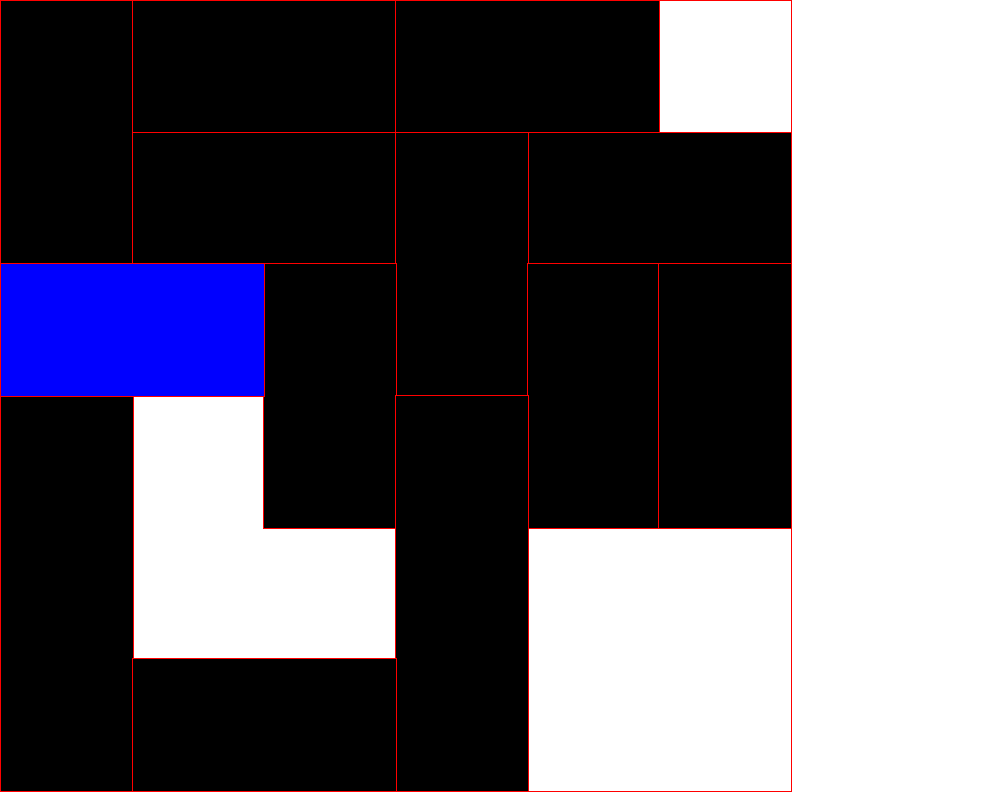
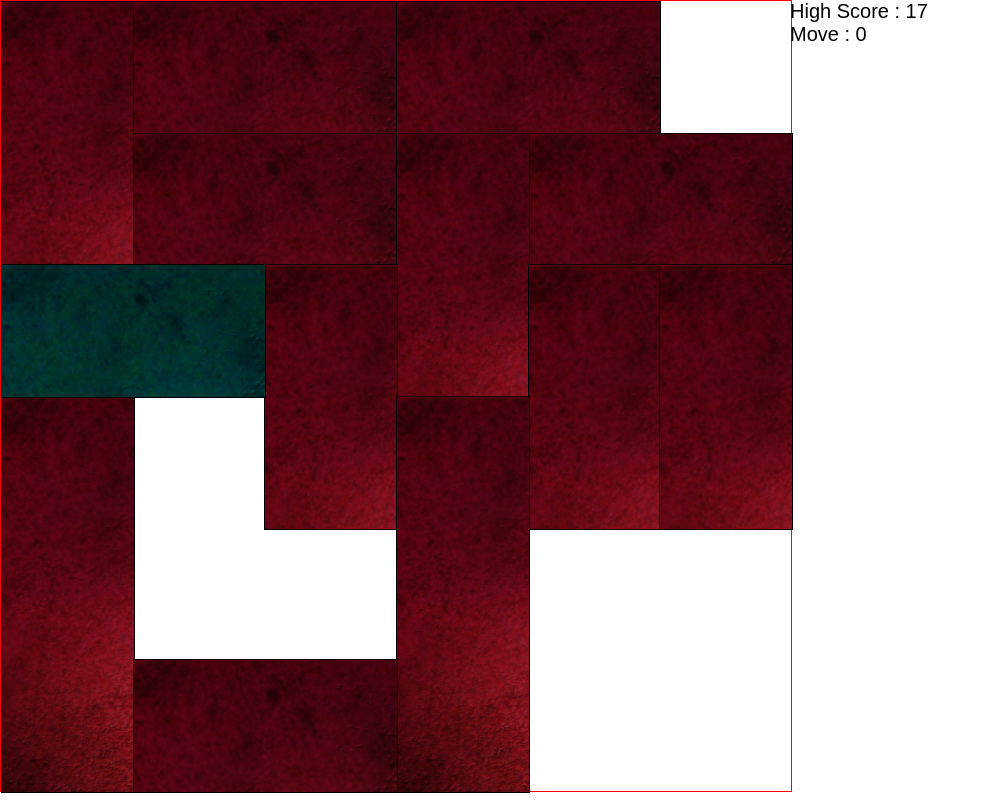
Before and after one commit to bazzooka/Game-Block-2D, a plain HTML site: page index.html in a window 1280 px wide. Shown: the whole page, without its empty margins (0-990 px from the left). Drawn offline with Linux system fonts and the light colour scheme.

Commit message:
Second commit

```diff
--- a/index.html
+++ b/index.html
@@ -4,6 +4,7 @@
     <script type="text/javascript" src="js/jqueryui.js"></script>
     <script type="text/javascript" src="js/lib/hammer.js"></script>
     <script type="text/javascript" src="js/lib/jquery.hammer.js"></script>
+    <script type="text/javascript" src="json/levels.js"></script>
     <script type="text/javascript" src="js/myGame.js"></script>
     <title>Block</title>
 
@@ -15,27 +16,34 @@
 			font-family: Arial;
 			font-size: 20px
 		}
-		#game {
+		#game{
 			width: 100%;
-			height: 100%;
+			height:100%;
+		}
+		#informations{
+			position: absolute;
 		}
 		#plateau{
 			width : 200px;
 			height: 200px;
 			background: #fff;
 			border : solid 1px red;
+			position : absolute;
+			/*left: 10%;
+			top: 20%;*/
 		}
 		.bloc{
 			position: absolute;
-			background-color: #000;
-			border: solid 1px red;
+			border: solid 1px #000;
+			background: url('img/texture_block.png');
+			border-radius: 5;
 			-moz-user-select: none;
 		    -khtml-user-select: none;
 		    -webkit-user-select: none;
 		    user-select: none;
 		}
 		.bloc.winner{
-			background-color: blue;
+			background: url('img/texture_block_active.png');
 		}
     </style>
 
@@ -44,6 +52,10 @@
 <body>
 	<div id="game">
 		<div id="plateau"></div>
+		<div id="informations">
+			<div class="info"><span>High Score : </span><span id="bestscore">0</span></div>
+			<div class="info"><span>Move : </span><span id="move_count">0</span></div>
+		</div>
 	</div>
 </body>
 </html>
--- a/js/myGame.js
+++ b/js/myGame.js
@@ -1,110 +1,13 @@
-var jsonFile = {
-    "game" : {
-        "level" : 1,
-        "pass" : "niveau1",
-        "blocks" : [{
-            "sens" : 0,
-            "size" : 2,
-            "position" : {
-                "x" : 0,
-                "y" : 0
-            }
-        }, {
-            "sens" : 1,
-            "size" : 2,
-            "position" : {
-                "x" : 1,
-                "y" : 0
-            }
-        }, {
-            "sens" : 1,
-            "size" : 2,
-            "position" : {
-                "x" : 1,
-                "y" : 1
-            }
-        }, {
-            "sens" : 1,
-            "size" : 2,
-            "position" : {
-                "x" : 3,
-                "y" : 0
-            }
-        }, {
-            "sens" : 1,
-            "size" : 2,
-            "position" : {
-                "x" : 4,
-                "y" : 1
-            }
-        }, {
-            "sens" : 0,
-            "size" : 2,
-            "position" : {
-                "x" : 3,
-                "y" : 1
-            }
-        }, {
-            "sens" : 0,
-            "size" : 2,
-            "position" : {
-                "x" : 2,
-                "y" : 2
-            }
-        }, {
-            "sens" : 0,
-            "size" : 2,
-            "position" : {
-                "x" : 4,
-                "y" : 2
-            }
-        }, {
-            "sens" : 0,
-            "size" : 2,
-            "position" : {
-                "x" : 5,
-                "y" : 2
-            }
-        }, {
-            "sens" : 0,
-            "size" : 3,
-            "position" : {
-                "x" : 0,
-                "y" : 3
-            }
-        }, {
-            "sens" : 0,
-            "size" : 3,
-            "position" : {
-                "x" : 3,
-                "y" : 3
-            }
-        }, {
-            "sens" : 1,
-            "size" : 2,
-            "position" : {
-                "x" : 1,
-                "y" : 5
-            }
-        }, {
-            "sens" : 1,
-            "size" : 2,
-            "winner" : true,
-            "position" : {
-                "x" : 0,
-                "y" : 2
-            }
-        }]
-    }
-};
-
-
 var APP = {
+	level : 0,
+	bounceDelay : 350,
 	sizeW : 100,
 	sizeH : 100,
 	uniteW : 0,
 	uniteH : 0,
 	subdivision : 6,
+	offsetX : 0,
+	offsetY : 0,
 	unikId : 0,
 	grille : {},
 	busyGride : [],
@@ -129,44 +32,62 @@ var APP = {
 		APP.uniteW = APP.sizeW / APP.subdivision;
 		APP.uniteH = APP.sizeH / APP.subdivision;
 
+		APP.offsetX = $(APP.plateau).offset().left;
+		APP.offsetY = $(APP.plateau).offset().top;
+
+		for(var i in APP.grille){
+			delete(APP.grille[i]);
+		}
+
+		return true;
 	},
 
-	getLevel : function(){
+	getLevel : function(level){
 		APP.JSONGameBlocks = null;
+		APP.level = level;
 		/* Warning : test sans serveur impossible avec getJSON
 		$.getJSON("json/level1.json?callback=?", function(data){
 			APP.JSONGameBlocks = data;
 			APP.drawGame();
+			$('#bestscore').html(APP.JSONGameBlocks.game.best);
 		});
 		*/
 		APP.JSONGameBlocks = jsonFile;
-		APP.drawGame();
+		$('#bestscore').html(APP.JSONGameBlocks.game[level].best);
+		APP.drawGame(level);
 
+		return true;
 	},
 
-	drawGame : function(){
+	drawGame : function(level){
 		var self = this;
 		console.log("Draw Game");
 
 		// Delete all blocks
 		$('.bloc').remove();
 
-		for(i in APP.JSONGameBlocks.game.blocks){
-			var id = self.drawBloc(APP.JSONGameBlocks.game.blocks[i]);
-			APP.JSONGameBlocks.game.blocks[i].elem = $('.monBloc'+id);
-			APP.grille[id] = APP.JSONGameBlocks.game.blocks[i];
+		for(i in APP.JSONGameBlocks.game[level].blocks){
+			var id = self.drawBloc(APP.JSONGameBlocks.game[level].blocks[i]);
+			APP.JSONGameBlocks.game[level].blocks[i].elem = $('.monBloc'+id);
+			APP.grille[id] = APP.JSONGameBlocks.game[level].blocks[i];
 		}
 		APP.fillBusyGride();
+
+		// On positionne le tableau des résultats
+		$('#informations').css({'top': APP.offsetY, 'left' : $('#plateau').offset().left + $('#plateau').width()});
+
+
+		return true;
 	},
 
 	drawBloc : function(bloc){
 		var className = 'monBloc' + APP.unikId;
 		var winner = bloc.winner ? ' winner' : '';
 		var monBloc = '<div class="bloc ' + className + winner + '" data-id="' + APP.unikId + '"/>';
-		var left = bloc.position.x * APP.uniteW;
-		var top = bloc.position.y * APP.uniteH;
-		var width = bloc.sens ? bloc.size * APP.uniteW : APP.uniteW;
-		var height = !bloc.sens ? bloc.size * APP.uniteH : APP.uniteH;
+		var left = bloc.position.x * APP.uniteW ;//+ APP.offsetX;
+		var top = bloc.position.y * APP.uniteH ;//+ APP.offsetY;
+		var width = bloc.sens ? bloc.size * APP.uniteW: APP.uniteW;
+		var height = !bloc.sens ? bloc.size * APP.uniteH: APP.uniteH;
 		$(APP.plateau).append(monBloc);
 		$('.' + className).css({left:left, top:top, width:width, height:height});
 		return APP.unikId++;
@@ -189,9 +110,9 @@ var APP = {
 			}
 		});
 
-		$('#game').hammer({
+		APP.is_touch_device && $('#game').hammer({
             prevent_default: false
-       }).on({
+	   }).on({
 			'dragstart' : function(evt){
 				evt.preventDefault();
 				APP.mouseDown(evt);
@@ -212,6 +133,8 @@ var APP = {
 				APP.resizePage(evt);
 			}
 		})
+
+		return true;
 	},
 
 	mouseDown : function(evt){
@@ -244,7 +167,7 @@ var APP = {
 			var self = this;
 			APP.move(APP.currentMove.drag_elem, evt.pageX, evt.pageY);
 		}
-		return false;
+		return true;
 	},
 
 	move : function(elem, posX, posY){
@@ -256,7 +179,7 @@ var APP = {
 		var bloc = APP.grille[id];
 
 		if(bloc.sens){							// Move object horizontaly
-			var nextPos = ($(elem).offset().left << 0) - deltaX;
+			var nextPos = ($(elem).offset().left << 0) - deltaX - APP.offsetX;
 
 			if(nextPos > APP.currentMove.maxRealX){
 				nextPos = APP.currentMove.maxRealX;
@@ -265,7 +188,7 @@ var APP = {
 			}
 			$(elem).css('left', nextPos);
 		} else {								// Move object vertically
-			var nextPos = ($(elem).offset().top << 0) - deltaY;
+			var nextPos = ($(elem).offset().top << 0) - deltaY - APP.offsetY;
 
 			if(nextPos > APP.currentMove.maxRealY){
 				nextPos = APP.currentMove.maxRealY;
@@ -275,9 +198,10 @@ var APP = {
 			$(elem).css('top', nextPos);
 		}
 
-		// TODO A SUPPRMER ?
 		APP.oldPosition.x = posX
 		APP.oldPosition.y = posY;
+
+		return true;
 	},
 
 	getBlocByElem : function(elem){
@@ -320,7 +244,7 @@ var APP = {
 		// Limite à gauche
 		newBound = false;
 		if(block.position.x > 0 && APP.busyGride[block.position.x - 1][block.position.y] != 1){
-			for(var i=block.position.x - 1; i > 0; i-- ){
+			for(var i=block.position.x - 1; i >= 0; i-- ){
 				if(APP.busyGride[i][block.position.y] == 1){
 					minX = i + 1;
 					newBound = true;
@@ -356,7 +280,7 @@ var APP = {
 		// Limite en haut
 		newBound = false;
 		if(block.position.y > 0 && APP.busyGride[block.position.x][block.position.y - 1] != 1){
-			for(var i=block.position.y - 1 ; i > 0; i-- ){
+			for(var i=block.position.y - 1 ; i >= 0; i-- ){
 				if(APP.busyGride[block.position.x][i] == 1){
 					minY = i + 1;
 					newBound = true;
@@ -399,7 +323,7 @@ var APP = {
 
 	moveToNearXPosition : function(elem){
 		// Move to the near fixed position
-		var curr_pos = $(elem).offset().left;
+		var curr_pos = $(elem).offset().left - APP.offsetX;
 		var minDiff = APP.sizeW;
 		var minCur = 0;
 		var id = $(elem).attr('data-id');
@@ -426,12 +350,13 @@ var APP = {
 
 		$(elem).stop().animate({
 			left: minCur
-		}, 100, "linear");
+		}, APP.bounceDelay, "easeOutElastic");
+		return true;
 	},
 
 	moveToNearYPosition : function(elem){
 		// Move to the near fixed position
-		var curr_pos = $(elem).offset().top;
+		var curr_pos = $(elem).offset().top - APP.offsetY;
 		var minDiff = APP.sizeW;
 		var minCur = 0;
 		var id = $(elem).attr('data-id');
@@ -452,11 +377,13 @@ var APP = {
 
 		$(elem).stop().animate({
 			top: minCur
-		}, 100, "linear");
+		}, APP.bounceDelay, "easeOutElastic");
+		return true;
 	},
 
 	fillBusyGride : function(){
 		APP.busyGride = new Array(APP.subdivision);
+		var isWin = false;
 		for(var i = 0 ; i < APP.subdivision; i++){
 			APP.busyGride[i] = new Array(APP.subdivision);
 		}
@@ -464,8 +391,14 @@ var APP = {
 		for(bl in APP.grille){
 			var blockTmp = APP.grille[bl]
 			if(blockTmp.sens){
-				for(var i = blockTmp.position.x; i < blockTmp.position.x + blockTmp.size; i++){
-					APP.busyGride[i][blockTmp.position.y] = 1;
+				try{
+					for(var i = blockTmp.position.x; i < blockTmp.position.x + blockTmp.size; i++){
+						APP.busyGride[i][blockTmp.position.y] = 1;
+					}
+				} catch(e){
+					if(APP.move_count > 0){
+						isWin = true;
+					}
 				}
 			} else{
 				for(var i = blockTmp.position.y; i < blockTmp.position.y + blockTmp.size; i++){
@@ -473,6 +406,18 @@ var APP = {
 				}
 			}
 		}
+
+		isWin && APP.nextLevel();
+		isWin = false;
+
+		return true;
+	},
+
+	nextLevel : function(){
+		alert("Le mot de passe du niveau est : " + APP.JSONGameBlocks.game[APP.level].pass);
+
+		APP.initGame();
+		APP.getLevel(APP.level+1);
 	},
 
 	resizePage : function (evt){
@@ -489,14 +434,16 @@ var APP = {
 			APP.sizeW = width - 10;
 			APP.sizeH = width - 10;
 		}
+
 		APP.initGame();
-		APP.drawGame();
+		APP.drawGame(APP.level);
+
 
 	},
 
 	updateMoveCount : function(){
-		console.log("update move count");
 		APP.move_count ++;
+		$('#move_count').html(APP.move_count);
 	}
 };
 
@@ -504,8 +451,8 @@ var APP = {
 $(document).ready(function() {
 	$.event.props.push('dataTransfer');
 	APP.initGame();
-	APP.getLevel();
-	//APP.drawGame();
+	APP.getLevel(0);
+
 	APP.initEvents();
 	APP.resizePage();
 });
--- /dev/null
+++ b/json/levels.js
@@ -0,0 +1,197 @@
+var jsonFile = {
+    "game" : [{
+        "level" : 0,
+        "pass" : "niveau1",
+        "best" : 17,
+        "blocks" : [{
+            "sens" : 0,
+            "size" : 2,
+            "position" : {
+                "x" : 0,
+                "y" : 0
+            	},
+            }, {
+	            "sens" : 1,
+	            "size" : 2,
+	            "position" : {
+	                "x" : 1,
+	                "y" : 0
+	            }
+	        }, {
+	            "sens" : 1,
+	            "size" : 2,
+	            "position" : {
+	                "x" : 1,
+	                "y" : 1
+	            }
+	        }, {
+	            "sens" : 1,
+	            "size" : 2,
+	            "position" : {
+	                "x" : 3,
+	                "y" : 0
+	            }
+	        }, {
+	            "sens" : 1,
+	            "size" : 2,
+	            "position" : {
+	                "x" : 4,
+	                "y" : 1
+	            }
+	        }, {
+	            "sens" : 0,
+	            "size" : 2,
+	            "position" : {
+	                "x" : 3,
+	                "y" : 1
+	            }
+	        }, {
+	            "sens" : 0,
+	            "size" : 2,
+	            "position" : {
+	                "x" : 2,
+	                "y" : 2
+	            }
+	        }, {
+	            "sens" : 0,
+	            "size" : 2,
+	            "position" : {
+	                "x" : 4,
+	                "y" : 2
+	            }
+	        }, {
+	            "sens" : 0,
+	            "size" : 2,
+	            "position" : {
+	                "x" : 5,
+	                "y" : 2
+	            }
+	        }, {
+	            "sens" : 0,
+	            "size" : 3,
+	            "position" : {
+	                "x" : 0,
+	                "y" : 3
+	            }
+	        }, {
+	            "sens" : 0,
+	            "size" : 3,
+	            "position" : {
+	                "x" : 3,
+	                "y" : 3
+	            }
+	        }, {
+	            "sens" : 1,
+	            "size" : 2,
+	            "position" : {
+	                "x" : 1,
+	                "y" : 5
+	            }
+	        }, {
+	            "sens" : 1,
+	            "size" : 2,
+	            "winner" : true,
+	            "position" : {
+	                "x" : 0,
+	                "y" : 2
+	            }
+	        }]
+    	}, {
+        "level" : 1,
+        "pass" : "niveau2",
+        "best" : 17,
+        "blocks" : [{
+            "sens" : 0,
+            "size" : 2,
+            "position" : {
+                "x" : 0,
+                "y" : 0
+            	},
+            }, {
+	            "sens" : 1,
+	            "size" : 2,
+	            "position" : {
+	                "x" : 1,
+	                "y" : 0
+	            }
+	        }, {
+	            "sens" : 1,
+	            "size" : 2,
+	            "position" : {
+	                "x" : 1,
+	                "y" : 1
+	            }
+	        }, {
+	            "sens" : 1,
+	            "size" : 2,
+	            "position" : {
+	                "x" : 3,
+	                "y" : 0
+	            }
+	        }, {
+	            "sens" : 1,
+	            "size" : 2,
+	            "position" : {
+	                "x" : 4,
+	                "y" : 1
+	            }
+	        }, {
+	            "sens" : 0,
+	            "size" : 2,
+	            "position" : {
+	                "x" : 3,
+	                "y" : 1
+	            }
+	        }, {
+	            "sens" : 0,
+	            "size" : 2,
+	            "position" : {
+	                "x" : 2,
+	                "y" : 2
+	            }
+	        }, {
+	            "sens" : 0,
+	            "size" : 2,
+	            "position" : {
+	                "x" : 4,
+	                "y" : 2
+	            }
+	        }, {
+	            "sens" : 0,
+	            "size" : 2,
+	            "position" : {
+	                "x" : 5,
+	                "y" : 2
+	            }
+	        }, {
+	            "sens" : 0,
+	            "size" : 3,
+	            "position" : {
+	                "x" : 0,
+	                "y" : 3
+	            }
+	        }, {
+	            "sens" : 0,
+	            "size" : 3,
+	            "position" : {
+	                "x" : 3,
+	                "y" : 3
+	            }
+	        }, {
+	            "sens" : 1,
+	            "size" : 2,
+	            "position" : {
+	                "x" : 1,
+	                "y" : 5
+	            }
+	        }, {
+	            "sens" : 1,
+	            "size" : 2,
+	            "winner" : true,
+	            "position" : {
+	                "x" : 0,
+	                "y" : 2
+	            }
+	        }]
+    	}]
+};
```
Also changed, not shown: img/texture_bloc.jpg (added), img/texture_block.png (added), img/texture_block_1.png (added), img/texture_block_active.png (added).
